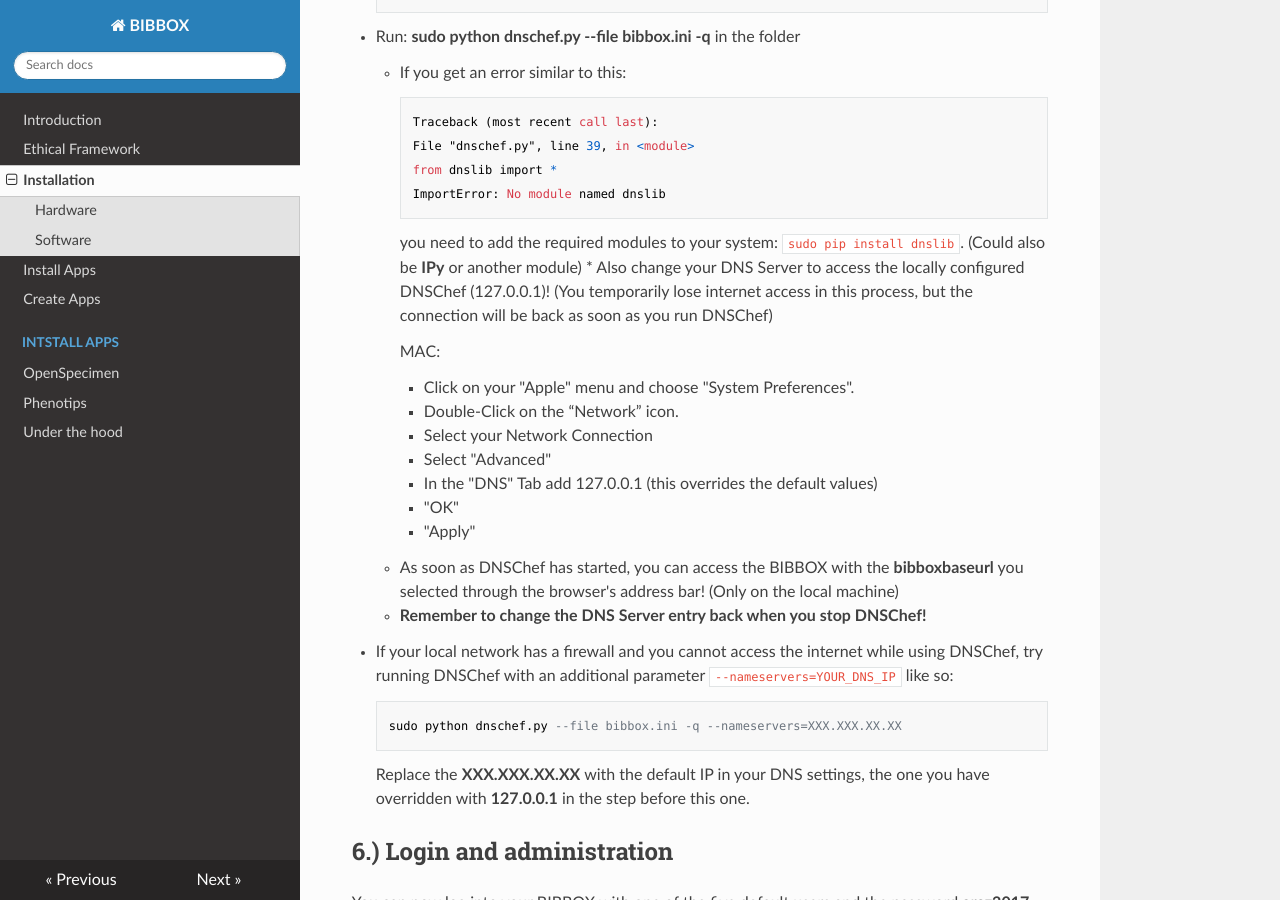
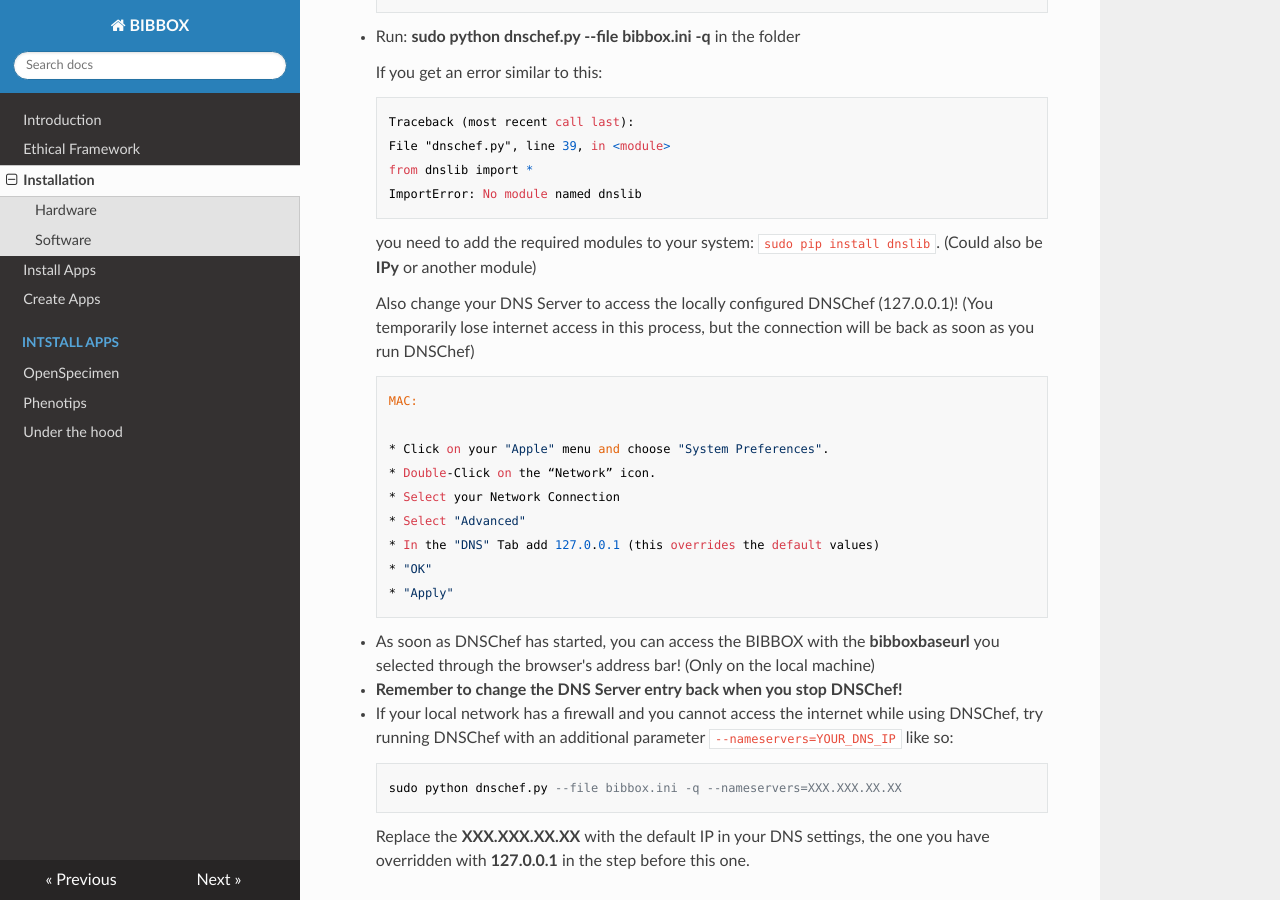
Before and after one commit to roxmer/bibbox-documentation, an MkDocs documentation site: the page built from docs/installation.md, in a window 1280 px wide and 900 px high, scrolled down 13433 px. Built offline with MkDocs 1.6.1, drawn with Linux system fonts in a browser that asks for light colours; nearby versions of some CDN libraries; old or Windows-style settings are respelled for this version of MkDocs.

Commit message:
Fixed indentation

```diff
--- a/docs/installation.md
+++ b/docs/installation.md
@@ -457,15 +457,17 @@ Start the VM again and login via SSH (vagrant ssh):
         *.bibbox.local.domain=192.168.10.10
 
 * Run: **sudo python dnschef.py --file bibbox.ini -q** in the folder
-    * If you get an error similar to this:
 
-            Traceback (most recent call last):
-            File "dnschef.py", line 39, in <module>
-            from dnslib import *
-            ImportError: No module named dnslib
+    If you get an error similar to this:
 
-        you need to add the required modules to your system: `sudo pip install dnslib`. (Could also be **IPy** or another module)
-    * Also change your DNS Server to access the locally configured DNSChef (127.0.0.1)! (You temporarily lose internet access in this process, but the connection will be back as soon as you run DNSChef)
+        Traceback (most recent call last):
+        File "dnschef.py", line 39, in <module>
+        from dnslib import *
+        ImportError: No module named dnslib
+
+    you need to add the required modules to your system: `sudo pip install dnslib`. (Could also be **IPy** or another module)
+
+    Also change your DNS Server to access the locally configured DNSChef (127.0.0.1)! (You temporarily lose internet access in this process, but the connection will be back as soon as you run DNSChef)
 
         MAC:
 
@@ -477,8 +479,8 @@ Start the VM again and login via SSH (vagrant ssh):
         * "OK"
         * "Apply"
 
-    * As soon as DNSChef has started, you can access the BIBBOX with the **bibboxbaseurl** you selected through the browser's address bar! (Only on the local machine)
-    * **Remember to change the DNS Server entry back when you stop DNSChef!**
+* As soon as DNSChef has started, you can access the BIBBOX with the **bibboxbaseurl** you selected through the browser's address bar! (Only on the local machine)
+* **Remember to change the DNS Server entry back when you stop DNSChef!**
 
 * If your local network has a firewall and you cannot access the internet while using DNSChef, try running DNSChef with an additional parameter `--nameservers=YOUR_DNS_IP` like so:
 
```
